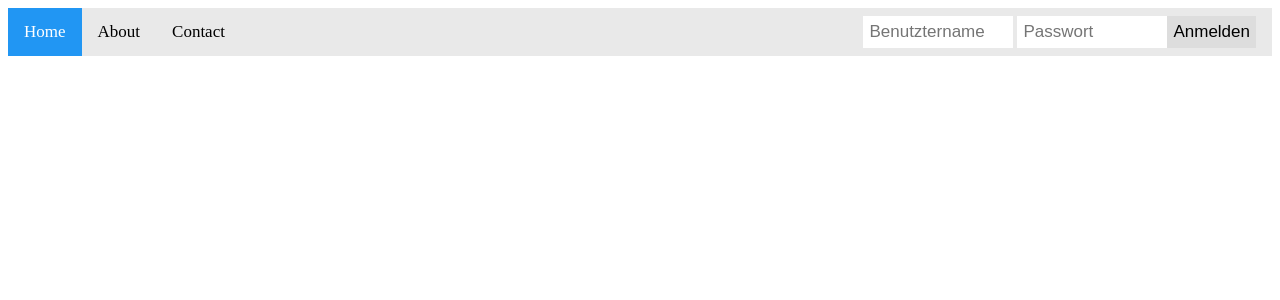
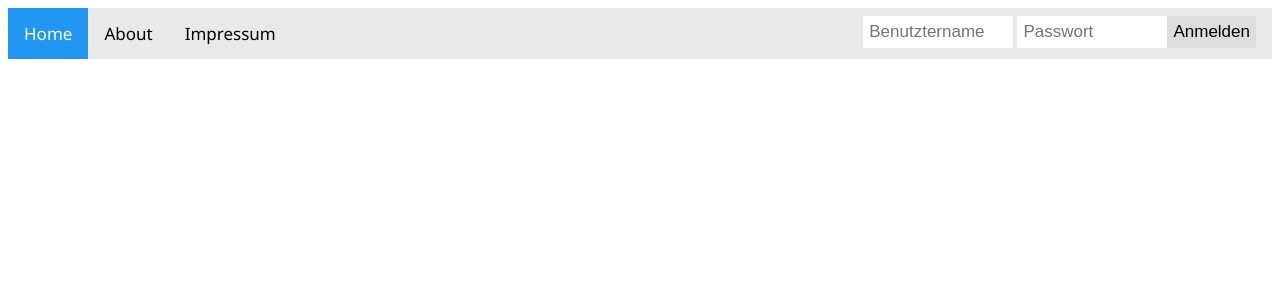
Before and after one commit to Metis-Hub/Metis, a PHP site: page /users/index/index.php in a window 1280 px wide. Shown: the top 300 px of the page. Run offline with PHP 8.4, Linux system fonts and the light colour scheme.

Commit message:
Endstand 15.01.2020 19:31

```diff
--- a/index/header.php
+++ b/index/header.php
@@ -1,9 +1,9 @@
 <!DOCTYPE html>
 <html>
 	<head>
-		<meta name="viewport" content="width=device-width, initial-scale=1">
-		<link rel="stylesheet" href="style.css">
-		<link rel="icon" href="../logoMetis (2).png" type="image/png">
+		<meta name="viewport" content="width=device-width, initial-scale=1" />
+		<link rel="stylesheet" href="style.css" />
+		<link rel="icon" href="../logoMetis (2).png" type="image/png" />
 		<title>Metis</title>
 	</head>
 	<body>
@@ -11,7 +11,7 @@
 		<nav>
 			<a class="active" href="#home">Home</a>
 			<a href="#about">About</a>
-			<a href="#contact">Contact</a>
+			<a href="contact.php">Impressum</a>
 			<div class="login-container">
 				<form method="POST" action="../login/signin.php">
 					<input type="text" placeholder="Benutztername" name="username" />
--- a/index/style.css
+++ b/index/style.css
@@ -1,4 +1,12 @@
 * {box-sizing: border-box;}
+
+body {
+    font-family: 'Segoe UI', Tahoma, Geneva, Verdana, sans-serif;
+}
+
+h2 {
+    font-family: 'Segoe UI', Tahoma, Geneva, Verdana, sans-serif;
+}
 
 /* Style the navbar */
 nav {
```
Also changed, not shown: index/contact.php (added, +27 -0 lines).
